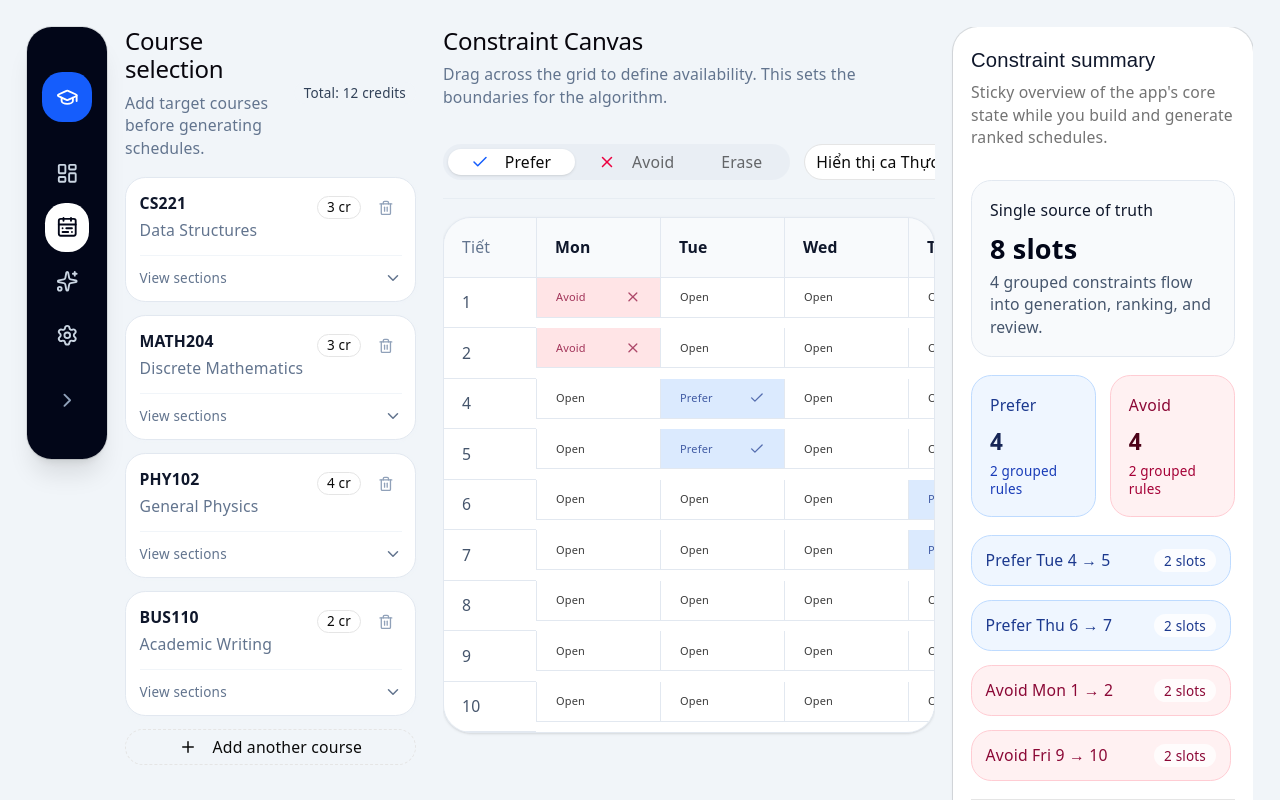
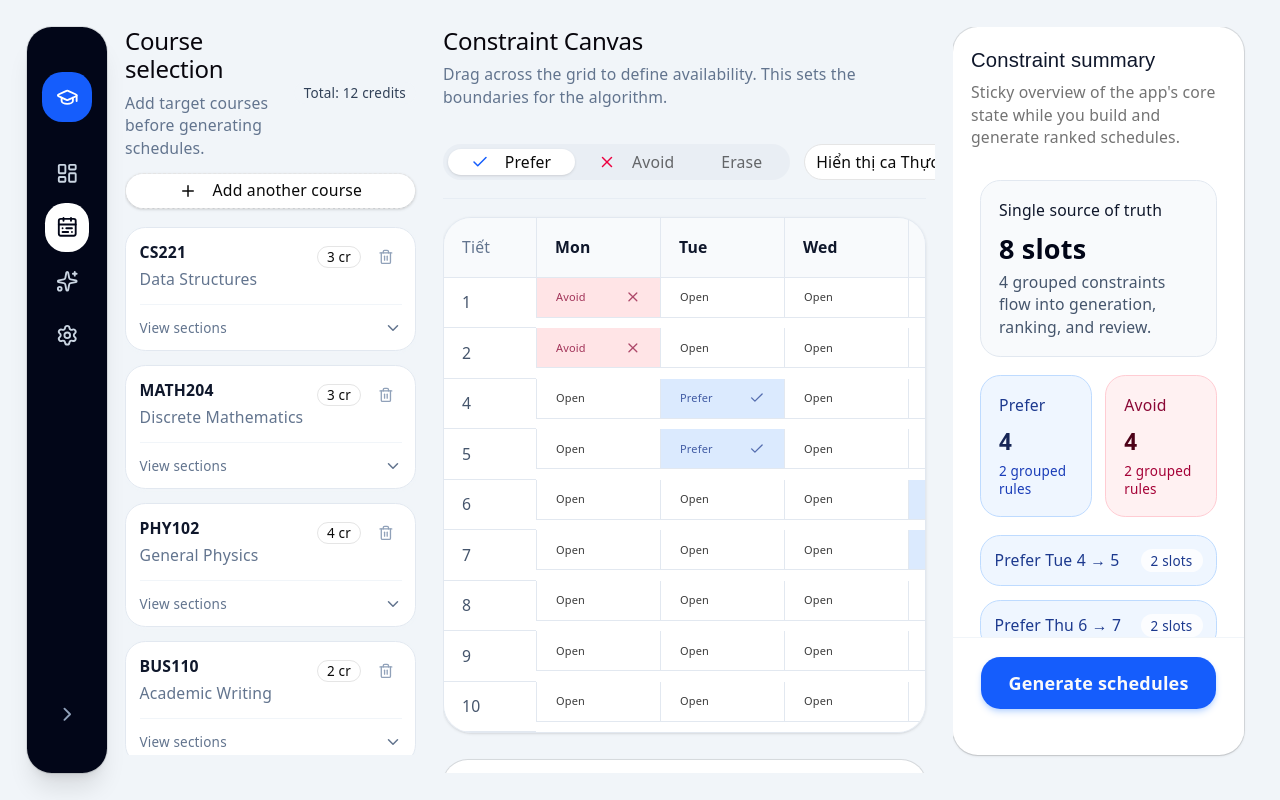
Before and after one commit to QuangNguyenNgoc/Portal-helper-web, a React (Vite) app: page / in a window 1280 px wide. Shown: the top 800 px of the page. Built offline with nearby package versions, Linux system fonts and the light colour scheme.

Commit message:
Refactor  UI/ux about solid (#4)
* feat: scroll view for plan list

* feat: Apply the "App-Shell" layout model to `BuilderView`

* fix: old App-Shell structural bugs

* refactor: internal layout of the `CourseSelection`

* refactor: move secondary choice to another grid

```diff
--- a/src/features/planner/PlannerShell.tsx
+++ b/src/features/planner/PlannerShell.tsx
@@ -79,13 +79,13 @@ function PlannerShellInner() {
     );
   }
   return (
-    <div className="flex min-h-screen w-full flex-col bg-slate-100 p-4 md:flex-row md:items-start md:gap-4 md:p-6">
+    <div className="flex h-screen w-full flex-col overflow-hidden bg-slate-100 p-4 md:flex-row md:gap-4 md:p-6">
       {/* ── Left Sidebar (collapsible, sticky) ── */}
       <Card
-        className={`mb-4 shrink-0 flex flex-col rounded-3xl border-slate-200 bg-slate-950 text-white shadow-xl transition-all duration-300 ease-in-out md:sticky md:top-6 md:mb-0
+        className={`mb-4 shrink-0 flex flex-col rounded-3xl border-slate-200 bg-slate-950 text-white shadow-xl transition-all duration-300 ease-in-out md:mb-0 md:h-[calc(100vh-3rem)]
         ${isExpanded ? "w-full md:w-[240px]" : "w-full md:w-[80px]"}`}
       >
-        <CardContent className="flex flex-1 flex-col p-4">
+        <CardContent className="flex flex-1 flex-col overflow-y-auto p-4 [&::-webkit-scrollbar]:hidden [-ms-overflow-style:none] [scrollbar-width:none]">
           {/* Header / Logo */}
           <div className={`mb-6 flex items-center ${isExpanded ? "gap-3 px-2" : "justify-center"} pt-2`}>
             <div className="flex h-11 w-11 shrink-0 items-center justify-center rounded-2xl bg-blue-600">
@@ -163,12 +163,12 @@ function PlannerShellInner() {
       </Card>
 
       {/* ── Main content area (fluid, takes all remaining width) ── */}
-      <div className="flex min-w-0 flex-1 flex-col gap-4 xl:flex-row xl:items-start">
+      <div className="flex min-w-0 flex-1 flex-col gap-4 xl:flex-row h-[calc(100vh-3rem)] overflow-hidden">
         <motion.div
           initial={{ opacity: 0, y: 8 }}
           animate={{ opacity: 1, y: 0 }}
           transition={{ duration: 0.25 }}
-          className="min-w-0 flex-1 space-y-4"
+          className="min-w-0 flex-1 space-y-4 h-full overflow-hidden"
         >
           {activeNav === "dashboard" && (
             <DashboardView
@@ -198,7 +198,7 @@ function PlannerShellInner() {
 
         {/* ── Right Rail (for non-builder views) ── */}
         {activeNav !== "builder" && activeNav !== "plans" && (
-          <div className="w-full shrink-0 xl:sticky xl:top-6 xl:w-[320px]">
+          <div className="w-full shrink-0 xl:h-full xl:w-[320px] overflow-y-auto [&::-webkit-scrollbar]:hidden [-ms-overflow-style:none] [scrollbar-width:none]">
             <RightRail
               summaryItems={summaryItems}
               constraintStats={constraintStats}
--- a/src/features/planner/components/PlanListCard.tsx
+++ b/src/features/planner/components/PlanListCard.tsx
@@ -33,7 +33,7 @@ export function PlanListCard({
             : "border-slate-200 shadow-sm hover:border-slate-300 hover:shadow"
       }`}
     >
-      <CardContent className="space-y-4 p-4">
+      <CardContent className="space-y-2.5 px-4 py-3">
         <div className="flex items-start justify-between gap-3">
           <div>
             <div className="flex items-center gap-2">
@@ -74,18 +74,18 @@ export function PlanListCard({
           )}
         </div>
 
-        <div className="grid grid-cols-2 gap-2 text-sm text-slate-600">
-          <div className="rounded-xl bg-slate-50 px-3 py-2">
-            {plan.studyDays} study days
+        <div className="flex flex-wrap gap-x-3 gap-y-1 text-xs text-slate-600">
+          <div className="flex items-center gap-1">
+            <span className="font-medium text-slate-900">{plan.studyDays}</span> days
           </div>
-          <div className="rounded-xl bg-slate-50 px-3 py-2">
-            Gap: {plan.gapProfile}
+          <div className="flex items-center gap-1">
+            <span className="font-medium text-slate-900">Gap:</span> {plan.gapProfile}
           </div>
-          <div className="rounded-xl bg-slate-50 px-3 py-2">
-            Seat risk: {plan.seatRisk}
+          <div className="flex items-center gap-1">
+            <span className="font-medium text-slate-900">Seat risk:</span> {plan.seatRisk}
           </div>
-          <div className="rounded-xl bg-slate-50 px-3 py-2">
-            Friend: {plan.friendMatch}%
+          <div className="flex items-center gap-1">
+            <span className="font-medium text-slate-900">Friend:</span> {plan.friendMatch}%
           </div>
         </div>
 
--- a/src/features/planner/views/BuilderView.tsx
+++ b/src/features/planner/views/BuilderView.tsx
@@ -12,7 +12,6 @@ import {
 import { Progress } from "@/components/ui/progress";
 import { Tabs, TabsList, TabsTrigger } from "@/components/ui/tabs";
 import { Check, Clock3, Plus, X } from "lucide-react";
-import { BuilderPreferenceCard } from "../components/BuilderPreferenceCard";
 import { CourseCard } from "../components/CourseCard";
 import { days, quickPresets, timeSlots } from "../data/mock";
 import { slotLabel, stateTone, toolLabel, toolTone } from "../lib/grid";
@@ -22,6 +21,7 @@ import { CourseSearchModal } from "../../../components/planner/CourseSearchModal
 import { EmptyState } from "../../../components/planner/EmptyState";
 import type { BuilderTool, ConstraintStats, SummaryChipItem } from "../types";
 import { useBuilderInteractions } from "../hooks/useBuilderInteractions";
+import { BuilderPreferenceCard } from "../components/BuilderPreferenceCard";
 import { usePlannerStore } from "../store/PlannerContext";
 import { RightRail } from "./RightRail";
 
@@ -64,9 +64,9 @@ export function BuilderView({
   const totalCredits = courses.reduce((sum, course) => sum + (course.credits || 0), 0);
 
   return (
-    <div className="min-w-0 space-y-4 overflow-hidden">
+    <div className="flex flex-col h-[calc(100vh-2rem)] min-w-0 space-y-4 overflow-hidden">
       {generating && (
-        <Card className="rounded-3xl border-blue-200 bg-blue-50 shadow-sm">
+        <Card className="shrink-0 rounded-3xl border-blue-200 bg-blue-50 shadow-sm">
           <CardContent className="p-5">
             <div className="flex flex-col gap-4 xl:flex-row xl:items-center xl:justify-between">
               <div>
@@ -94,43 +94,53 @@ export function BuilderView({
         </Card>
       )}
 
-      <div className="grid grid-cols-1 gap-4 lg:grid-cols-[300px_minmax(0,1fr)] xl:grid-cols-[300px_minmax(0,1fr)_300px]">
+      <div className="flex-1 min-h-0 grid grid-cols-1 gap-4 lg:grid-cols-[300px_minmax(0,1fr)] xl:grid-cols-[300px_minmax(0,1fr)_300px] overflow-hidden">
         {/* ── Left Column (Input + Output Fallback) ── */}
-        <div className="space-y-8 pr-2">
-          <div>
-            <div className="mb-4 flex items-center justify-between">
+        <div className="flex h-full flex-col min-h-0 pr-2 pb-8">
+          {/* Header, Warning & Add Button (Fixed) */}
+          <div className="shrink-0 mb-4 space-y-3">
+            <div className="flex items-center justify-between">
               <div>
                 <h2 className="text-lg font-semibold text-slate-900">Course selection</h2>
                 <p className="text-sm text-slate-500 mt-1">Add target courses before generating schedules.</p>
               </div>
+              <div className="flex flex-col items-end gap-1">
                 <Badge variant="secondary" className="bg-slate-100 text-slate-700 hover:bg-slate-200">
                   Total: {totalCredits} credits
                 </Badge>
+                {totalCredits > 22 && (
+                  <span className="text-xs font-medium text-amber-600">High credit load warning</span>
+                )}
               </div>
-            <div className="space-y-3">
-              {courses.map((course) => (
-                <CourseCard key={course.code} {...course} />
-              ))}
+            </div>
+
+            {totalCredits > 22 && (
+              <div className="rounded-xl border border-amber-200 bg-amber-50 p-3 text-sm text-amber-900 shadow-sm">
+                <strong>High credit load:</strong> Finding a conflict-free schedule may be impossible. Consider dropping a course if generation fails.
+              </div>
+            )}
+
             <Button
               variant="outline"
-                className="w-full rounded-2xl border-dashed bg-transparent hover:bg-slate-50"
+              className="w-full rounded-2xl border-dashed bg-white hover:bg-slate-50 shadow-sm"
               onClick={() => setIsSearchModalOpen(true)}
             >
               <Plus className="mr-2 h-4 w-4" /> Add another course
             </Button>
           </div>
+
+          {/* List (Scrollable) */}
+          <div className="flex-1 min-h-0 overflow-y-auto space-y-8 [&::-webkit-scrollbar]:hidden [-ms-overflow-style:none] [scrollbar-width:none]">
+            <div className="space-y-3">
+              {courses.length > 0 ? (
+                courses.map((course) => (
+                  <CourseCard key={course.code} {...course} />
+                ))
+              ) : (
+                <div className="rounded-xl border border-dashed border-slate-200 p-6 text-center text-sm text-slate-500">
+                  No courses added yet. Click above to start building.
                 </div>
-
-          <CourseSearchModal
-            isOpen={isSearchModalOpen}
-            onClose={() => setIsSearchModalOpen(false)}
-          />
-
-          <div className="pt-6 border-t border-slate-200/60 opacity-80 transition-opacity hover:opacity-100">
-             <div className="mb-4">
-               <h3 className="text-xs font-semibold uppercase tracking-wider text-slate-400">Secondary Scoring</h3>
-             </div>
-             <BuilderPreferenceCard {...modifiers} />
+              )}
             </div>
 
             <div className="block pt-6 border-t border-slate-200/60 xl:hidden">
@@ -145,8 +155,14 @@ export function BuilderView({
             </div>
           </div>
 
+          <CourseSearchModal
+            isOpen={isSearchModalOpen}
+            onClose={() => setIsSearchModalOpen(false)}
+          />
+        </div>
+
         {/* ── Middle Column (Canvas or Conflict Fallback) ── */}
-        <div className={`min-w-0 overflow-hidden ${generating ? "pointer-events-none opacity-70" : ""}`}>
+        <div className={`h-full overflow-y-auto pr-2 pb-8 min-w-0 [&::-webkit-scrollbar]:hidden [-ms-overflow-style:none] [scrollbar-width:none] ${generating ? "pointer-events-none opacity-70" : ""}`}>
           {hasGenerationConflict ? (
             <div className="flex h-full min-h-[500px] flex-col items-center justify-center rounded-3xl border border-slate-200 bg-white shadow-sm xl:col-span-2">
               <EmptyState
@@ -177,6 +193,7 @@ export function BuilderView({
                  toggleShowLabPeriods={toggleShowLabPeriods}
               />
 
+              <div className="flex flex-col gap-6 w-full">
                 <div className="min-w-0 w-full">
                   <WeeklyPeriodGrid
                     days={days}
@@ -191,12 +208,17 @@ export function BuilderView({
                     onCellMouseLeave={() => setHoveredCell(null)}
                   />
                 </div>
+
+                <div className="w-full">
+                  <BuilderPreferenceCard {...modifiers} />
+                </div>
+              </div>
             </>
           )}
         </div>
 
         {/* ── Right Column (Output) ── */}
-        <div className="hidden space-y-4 xl:block">
+        <div className="hidden h-full overflow-y-auto pr-2 pb-8 space-y-4 xl:block [&::-webkit-scrollbar]:hidden [-ms-overflow-style:none] [scrollbar-width:none]">
           <RightRail
             summaryItems={summaryItems}
             constraintStats={constraintStats}
--- a/src/features/planner/views/PlansView.tsx
+++ b/src/features/planner/views/PlansView.tsx
@@ -69,14 +69,18 @@ export function PlansView() {
   }
 
   return (
-    <div className="grid grid-cols-1 gap-4 2xl:grid-cols-[380px_minmax(0,1fr)]">
-      <div className="space-y-4">
+    <div className="grid h-[calc(100vh-2rem)] grid-cols-1 gap-4 xl:grid-cols-[360px_minmax(0,1fr)_300px] xl:items-start overflow-hidden">
+      {/* Left Column: Plan List */}
+      <div className="flex h-full flex-col space-y-4 overflow-hidden">
+        <div className="shrink-0">
           <StatusBanner
             generatedResult={generatedResult}
             showGeneratedBanner={showGeneratedBanner}
             onDismiss={dismissBanner}
           />
+        </div>
 
+        <div className="flex-1 overflow-y-auto pr-2 pb-4">
           <PlanList
             plans={generatedPlansList}
             activePlanId={activePlanId}
@@ -86,12 +90,13 @@ export function PlansView() {
             compareLimitReached={compareLimitReached}
             compareHint={compareHint}
           />
-
+        </div>
       </div>
 
-      <div className="space-y-4 xl:grid xl:grid-cols-[minmax(0,1fr)_300px] xl:items-start xl:gap-4">
-        <Card className="rounded-3xl border-slate-200 shadow-sm">
-          <CardHeader className="pb-3">
+      {/* Middle Column: Detail Tabs */}
+      <div className="flex h-full flex-col overflow-hidden">
+        <Card className="flex h-full flex-col rounded-3xl border-slate-200 shadow-sm overflow-hidden">
+          <CardHeader className="shrink-0 pb-3">
             <div className="flex flex-col gap-4 xl:flex-row xl:items-start xl:justify-between">
               <div>
                 <CardTitle className="text-xl text-slate-900">
@@ -113,7 +118,7 @@ export function PlansView() {
               </div>
             </div>
           </CardHeader>
-          <CardContent>
+          <CardContent className="flex-1 overflow-y-auto pb-6 pr-2">
             <Tabs defaultValue="detail" className="space-y-4">
               <TabsList className="grid w-full grid-cols-3 rounded-2xl bg-slate-100">
                 <TabsTrigger value="detail" className="rounded-xl">
@@ -331,12 +336,14 @@ export function PlansView() {
             </Tabs>
           </CardContent>
         </Card>
+      </div>
 
-        <div className="relative hidden xl:block">
+      {/* Right Column: Decision Summary */}
+      <div className="hidden h-full xl:block shrink-0 overflow-y-auto">
         <DecisionSummary />
       </div>
-      </div>
 
+      {/* Mobile Decision Summary */}
       <div className="xl:hidden">
          <DecisionSummary />
       </div>
--- a/src/features/planner/views/RightRail.tsx
+++ b/src/features/planner/views/RightRail.tsx
@@ -43,7 +43,10 @@ export function RightRail({
   generationProgress,
   generationStatusText,
 }: RightRailProps) {
-  const { activeNav, activePlanId, comparedPlanIds } = usePlannerStore();
+  const {
+    activeNav, activePlanId, comparedPlanIds
+  } = usePlannerStore();
+
   const activePlan = useMemo(
     () =>
       generatedPlans.find((plan) => plan.id === activePlanId) ||
@@ -58,8 +61,8 @@ export function RightRail({
 
   if (activeNav === "builder") {
     return (
-      <Card className="rounded-3xl border-slate-200 shadow-sm">
-        <CardHeader className="pb-3">
+      <Card className="flex flex-col h-full rounded-3xl border-slate-200 shadow-sm overflow-hidden">
+        <CardHeader className="shrink-0 pb-3">
           <CardTitle className="text-lg text-slate-900">
             Constraint summary
           </CardTitle>
@@ -68,7 +71,9 @@ export function RightRail({
             generate ranked schedules.
           </CardDescription>
         </CardHeader>
-        <CardContent className="space-y-4">
+
+        <CardContent className="flex flex-col flex-1 min-h-0 p-0">
+          <div className="shrink-0 space-y-4 px-6 pb-4">
             <div className="rounded-2xl border border-slate-200 bg-slate-50 p-4">
               <div className="text-sm font-medium text-slate-900">
                 Single source of truth
@@ -123,22 +128,29 @@ export function RightRail({
               <Progress value={generationProgress} className="mt-2 h-2" />
             </div>
           )}
-
-          <div className="space-y-3 max-h-[420px] overflow-auto pr-1">
-            {summaryItems.map((item) => (
-              <SummaryChip key={item.id} item={item} />
-            ))}
         </div>
 
-          <Separator />
+          <div className="flex-1 min-h-0 overflow-y-auto px-6 space-y-3 [&::-webkit-scrollbar]:hidden [-ms-overflow-style:none] [scrollbar-width:none]">
+            {summaryItems.length > 0 ? (
+              summaryItems.map((item) => (
+                <SummaryChip key={item.id} item={item} />
+              ))
+            ) : (
+              <div className="rounded-xl border border-dashed border-slate-200 p-6 text-center text-sm text-slate-400">
+                No active constraints. Use the canvas to define preferences.
+              </div>
+            )}
+          </div>
 
+          <div className="shrink-0 mt-auto p-6 pt-4 border-t border-slate-100 bg-white">
             <Button
-            className="h-12 w-full rounded-2xl bg-blue-600 text-base font-semibold hover:bg-blue-500"
+              className="h-12 w-full rounded-2xl bg-blue-600 text-base font-semibold hover:bg-blue-500 shadow-md shadow-blue-500/20"
               onClick={onGenerate}
               disabled={generating}
             >
               {generating ? "Generating schedules..." : "Generate schedules"}
             </Button>
+          </div>
         </CardContent>
       </Card>
     );
```
Lines whose indentation alone changed are shown as unchanged.
